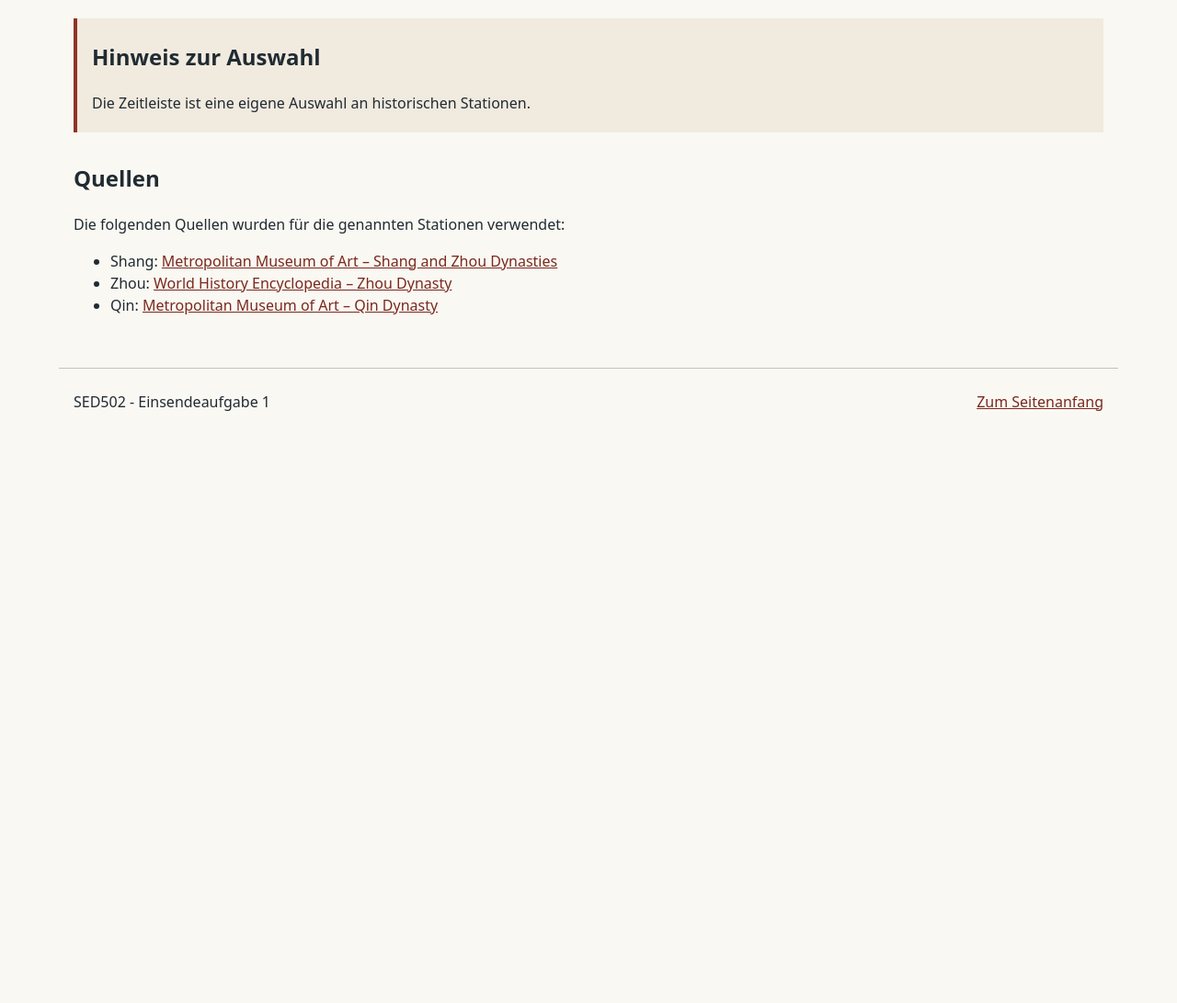
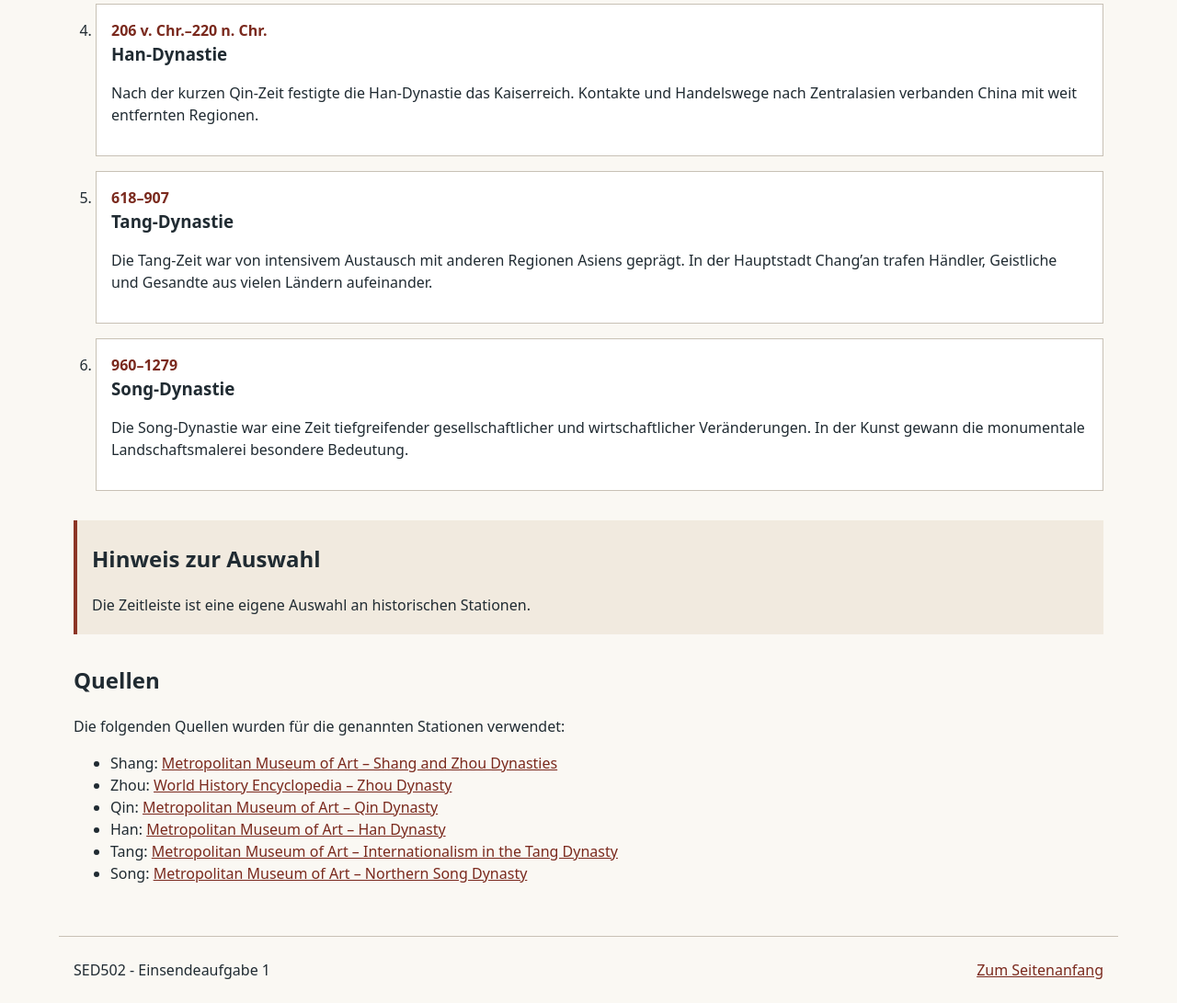
Before and after one commit to cchhrriiss/SED502_ESA1, a website built with Vite: page index.html in a window 1280 px wide. Shown: the part 973-2064 px from the top of the page at 92% size. Before the commit the page ends 1446 px from the top, so only its background shows below. Built offline with nearby package versions, Linux system fonts and the light colour scheme.

Commit message:
Add: Han, Tang und Song Stationen

```diff
--- a/index.html
+++ b/index.html
@@ -76,6 +76,39 @@
               </p>
             </article>
           </li>
+          <li>
+            <article>
+              <p class="period">206 v. Chr.–220 n. Chr.</p>
+              <h3>Han-Dynastie</h3>
+              <p>
+                Nach der kurzen Qin-Zeit festigte die Han-Dynastie das
+                Kaiserreich. Kontakte und Handelswege nach Zentralasien
+                verbanden China mit weit entfernten Regionen.
+              </p>
+            </article>
+          </li>
+          <li>
+            <article>
+              <p class="period">618–907</p>
+              <h3>Tang-Dynastie</h3>
+              <p>
+                Die Tang-Zeit war von intensivem Austausch mit anderen Regionen
+                Asiens geprägt. In der Hauptstadt Chang’an trafen Händler,
+                Geistliche und Gesandte aus vielen Ländern aufeinander.
+              </p>
+            </article>
+          </li>
+          <li>
+            <article>
+              <p class="period">960–1279</p>
+              <h3>Song-Dynastie</h3>
+              <p>
+                Die Song-Dynastie war eine Zeit tiefgreifender gesellschaftlicher
+                und wirtschaftlicher Veränderungen. In der Kunst gewann die
+                monumentale Landschaftsmalerei besondere Bedeutung.
+              </p>
+            </article>
+          </li>
         </ol>
       </section>
 
@@ -108,6 +141,24 @@
               Metropolitan Museum of Art – Qin Dynasty
             </a>
           </li>
+          <li>
+            Han:
+            <a href="https://www.metmuseum.org/essays/han-dynasty-206-b-c-220-a-d">
+              Metropolitan Museum of Art – Han Dynasty
+            </a>
+          </li>
+          <li>
+            Tang:
+            <a href="https://www.metmuseum.org/essays/internationalism-in-the-tang-dynasty-618-906">
+              Metropolitan Museum of Art – Internationalism in the Tang Dynasty
+            </a>
+          </li>
+          <li>
+            Song:
+            <a href="https://www.metmuseum.org/essays/northern-song-dynasty-960-1127">
+              Metropolitan Museum of Art – Northern Song Dynasty
+            </a>
+          </li>
         </ul>
       </section>
     </main>
```
